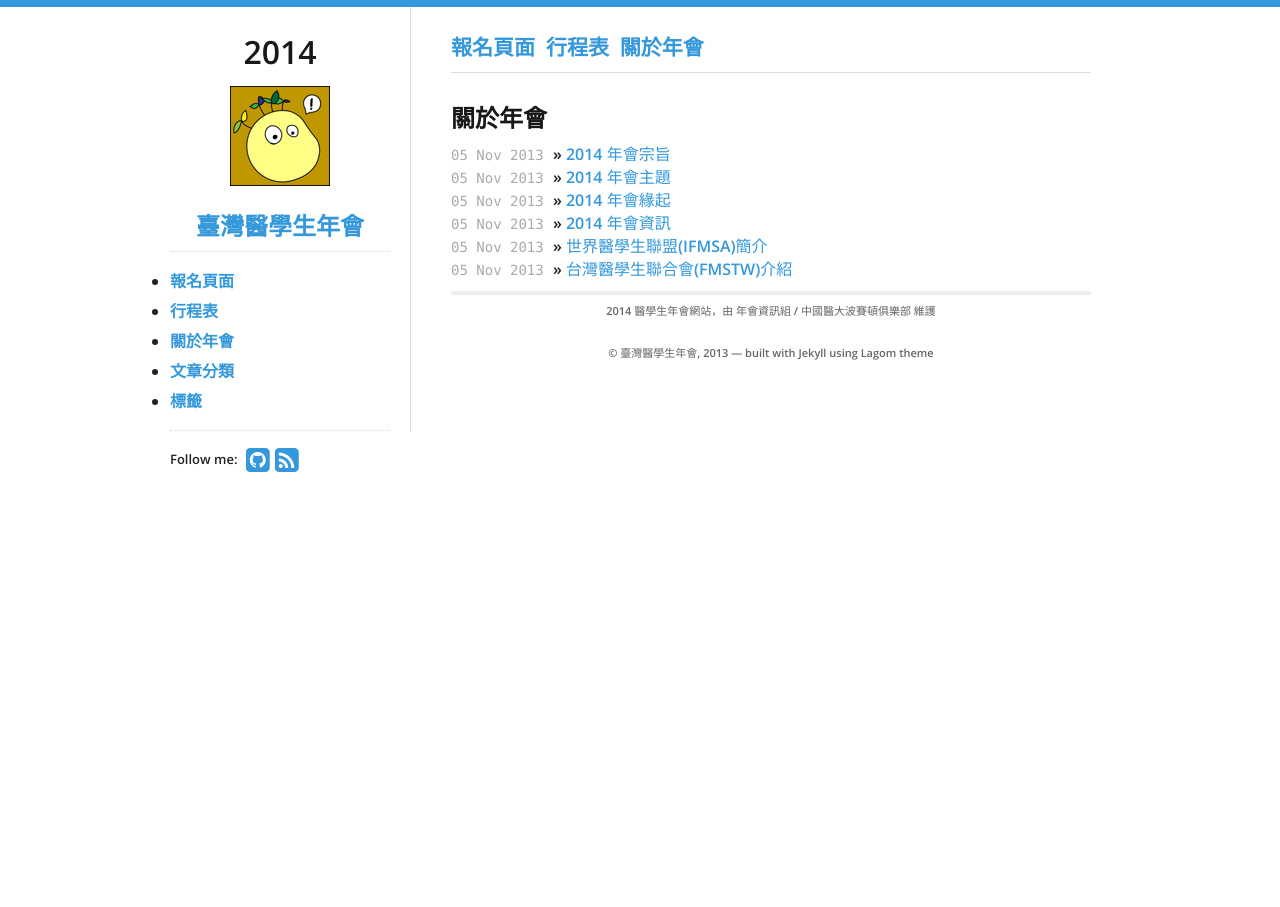
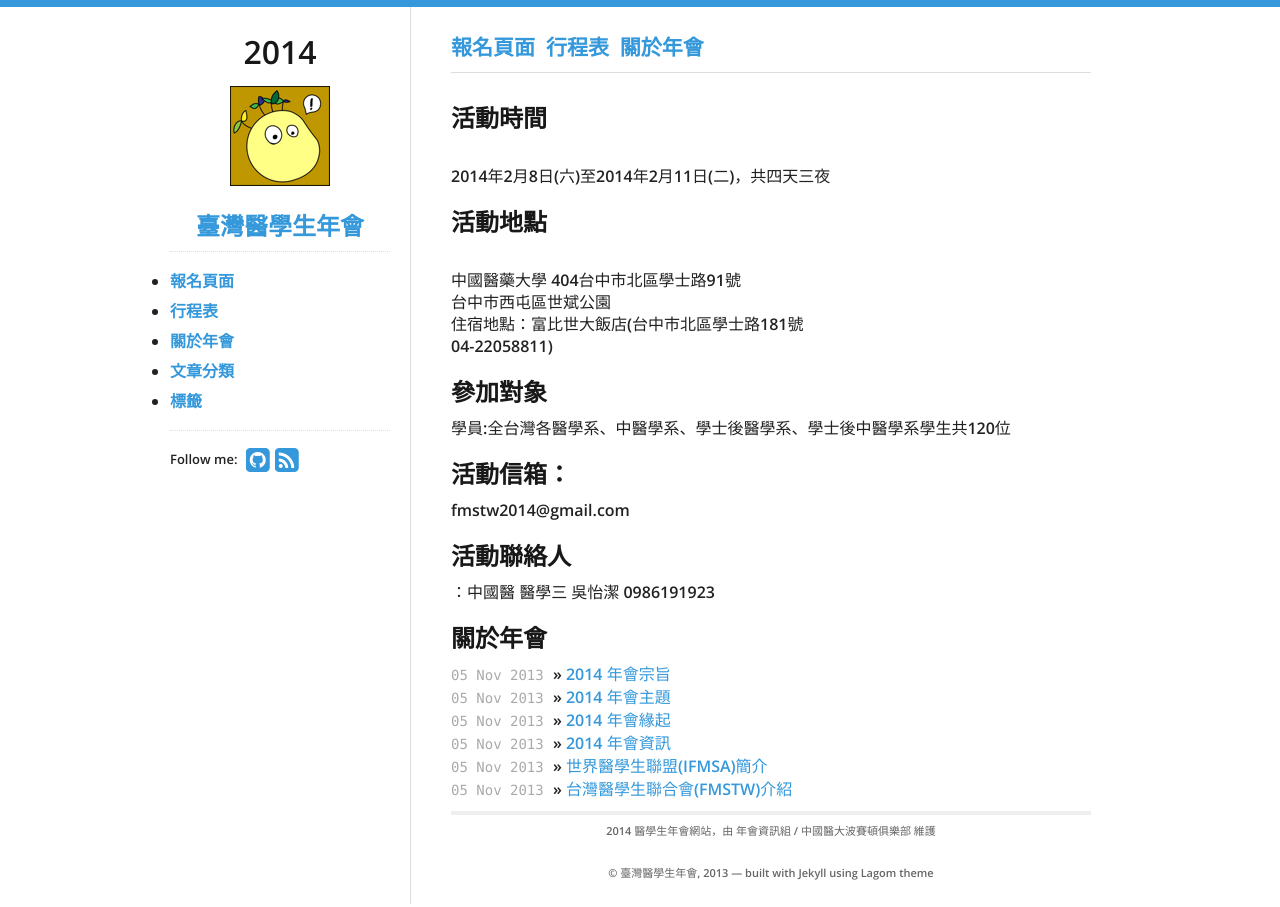
Before and after one commit to fmstw/fmstw.github.io, a Jekyll site: the page built from about.html, in a window 1280 px wide. Built offline with Jekyll 4.4.1, drawn with Linux system fonts in a browser that asks for light colours; nearby versions of some CDN libraries.

Commit message:
modified about.html

```diff
--- a/about.html
+++ b/about.html
@@ -2,6 +2,26 @@
 layout: default
 title: "關於年會"
 ---
+<p>
+<h2>活動時間</h2><br>
+2014年2月8日(六)至2014年2月11日(二)，共四天三夜
+</p>
+<p>
+<h2>活動地點</h2><br>
+中國醫藥大學 404台中市北區學士路91號<br>
+台中市西屯區世斌公園<br>
+住宿地點：富比世大飯店(台中市北區學士路181號<br>04-22058811)<br>
+</p>
+<p>
+<h2>參加對象</h2>
+學員:全台灣各醫學系、中醫學系、學士後醫學系、學士後中醫學系學生共120位
+</p>
+<p>
+<h2>活動信箱：</h2>fmstw2014@gmail.com
+</p>
+<p>
+<h2>活動聯絡人</h2>：中國醫 醫學三 吳怡潔 0986191923
+</p>
 <h2><i class="icon-bookmark"></i>關於年會</h2>
 <ul class="posts">
   {% for post in site.posts %}
```
